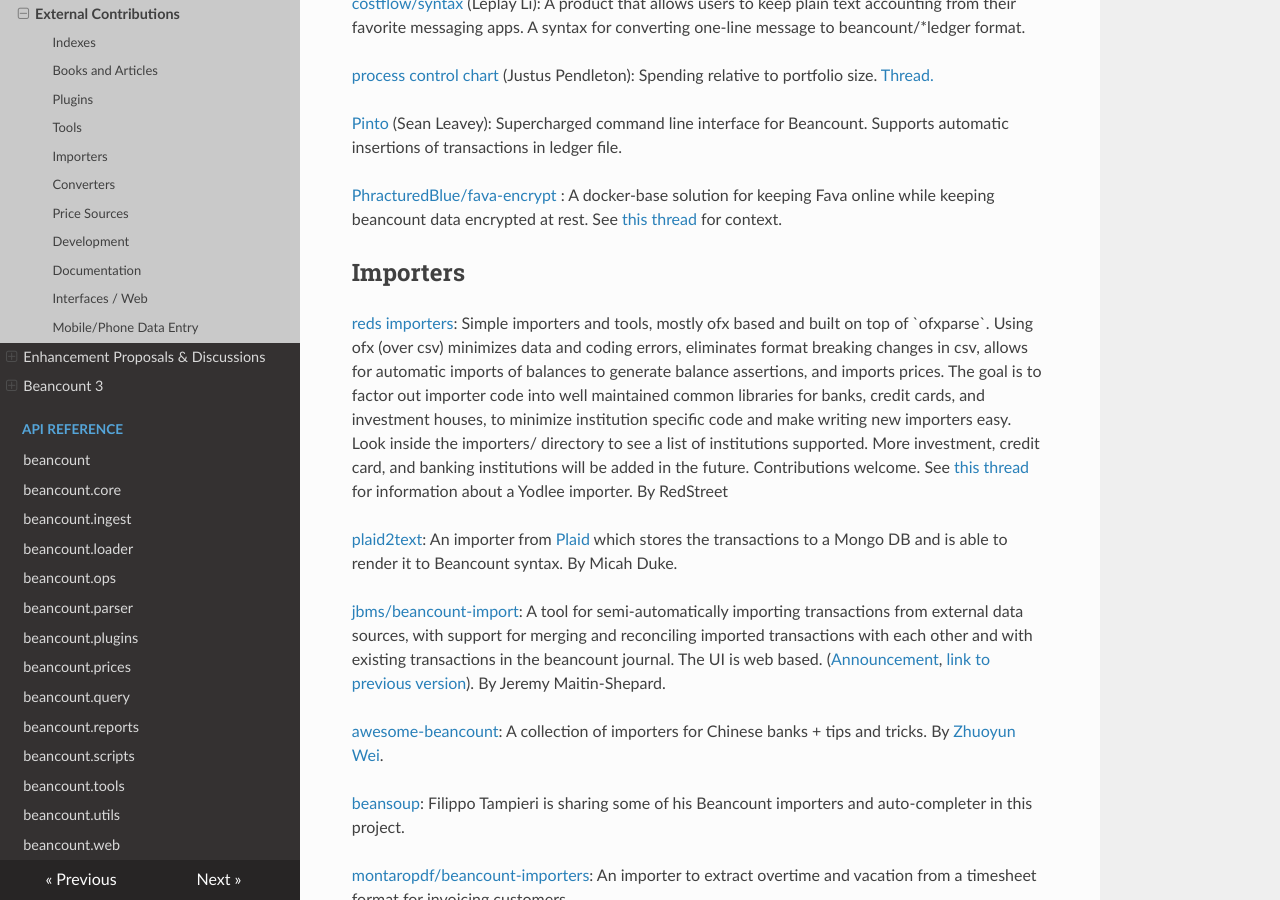
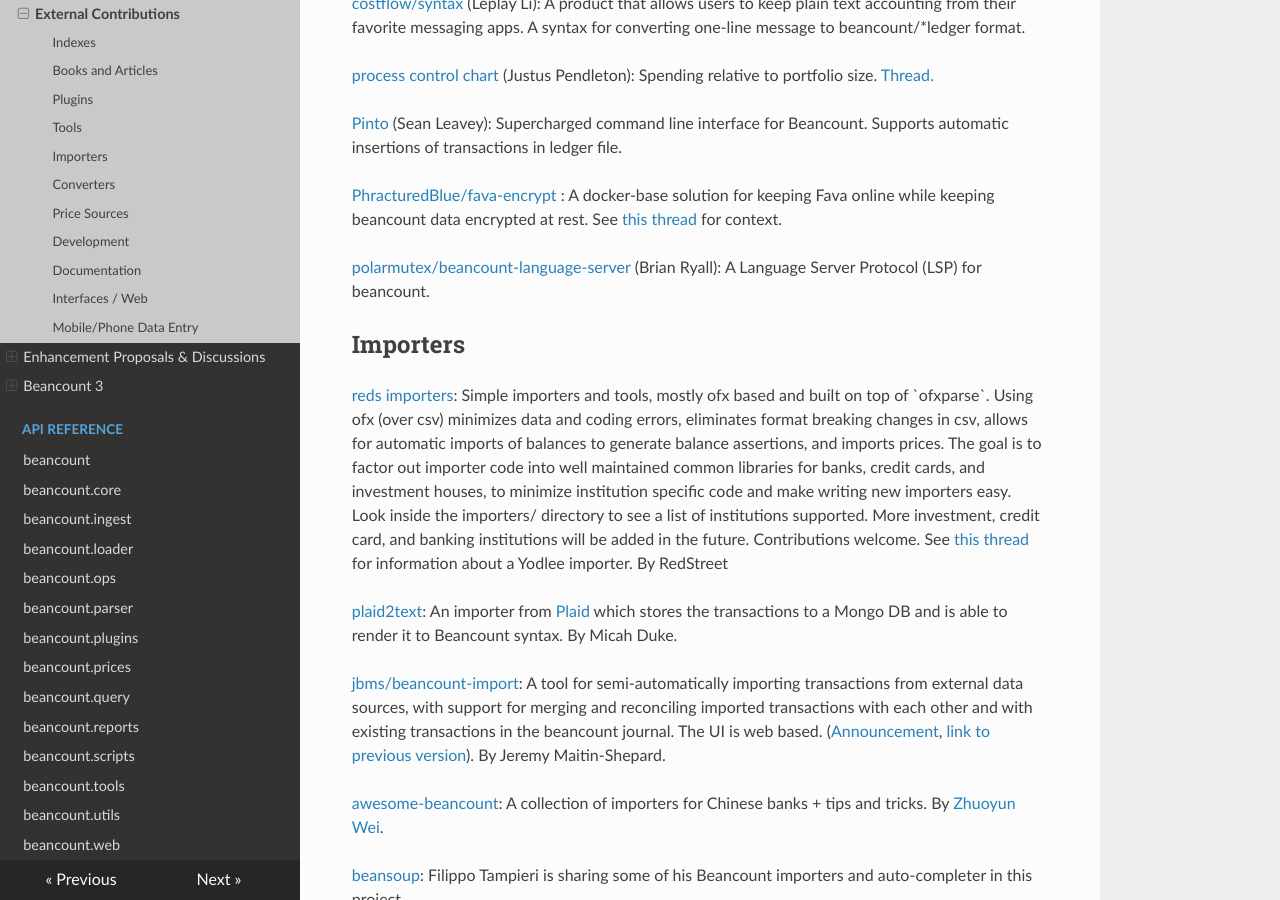
Before and after one commit to beancount/docs, an MkDocs documentation site: the page built from docs/external_contributions.md, in a window 1280 px wide and 900 px high, scrolled down 2128 px. Built offline with MkDocs 1.6.1, drawn with Linux system fonts in a browser that asks for light colours; some of the changed text lies outside the part shown.

Commit message:
update polarmutex contributions

```diff
--- a/docs/external_contributions.md
+++ b/docs/external_contributions.md
@@ -74,6 +74,8 @@
 [<span class="underline">Pinto</span>](https://pypi.org/project/pinto/) (Sean Leavey): Supercharged command line interface for Beancount. Supports automatic insertions of transactions in ledger file.
 
 [<span class="underline">PhracturedBlue/fava-encrypt</span>](https://github.com/PhracturedBlue/fava-encrypt) : A docker-base solution for keeping Fava online while keeping beancount data encrypted at rest. See [<span class="underline">this thread</span>](https://groups.google.com/d/msgid/beancount/ece6f424-a86b-4e6d-8ecc-4e05c8e74373n%40googlegroups.com?utm_medium=email&utm_source=footer) for context.
+
+[<span class="underline">polarmutex/beancount-language-server</span>](https://github.com/polarmutex/beancount-language-server) (Brian Ryall): A Language Server Protocol (LSP) for beancount.
 
 Importers<a id="importers"></a>
 -------------------------------
@@ -155,7 +157,7 @@
 
 [<span class="underline">Py3k type annotations</span>](https://github.com/yegle/beancount-type-stubs): Yuchen Ying is implementing python3 type annotations for Beancount.
 
-[<span class="underline">bryall/tree-sitter-beancount</span>](https://github.com/bryall/tree-sitter-beancount) (Bryan Ryall): A tree-sitter parser for the beancount syntax.
+[<span class="underline">polarmutex/tree-sitter-beancount</span>](https://github.com/polarmutex/tree-sitter-beancount) (Bryan Ryall): A tree-sitter parser for the beancount syntax.
 
 Documentation<a id="documentation"></a>
 ---------------------------------------
@@ -183,7 +185,7 @@
 
 [<span class="underline">Fava Miler</span>](https://github.com/redstreet/fava_miler) (RedStreet): Airline miles and rewards points: expiration and value reporting.
 
-[<span class="underline">Fava Envelope</span>](https://github.com/bryall/fava-envelope) (Brian Ryall): A beancount fava extension to add an envelope budgeting capability to fava and beancount. It is developed as a Fava plugin and CLI.
+[<span class="underline">Fava Envelope</span>](https://github.com/polarmutex/fava-envelope) (Brian Ryall): A beancount fava extension to add an envelope budgeting capability to fava and beancount. It is developed as a Fava plugin and CLI.
 
 [<span class="underline">scauligi/refried</span>](https://github.com/scauligi/refried) (Sunjay Cauligi): An envelope budgeting plugin for Fava, inspired by YNAB: all expense accounts become individual budgeting categories, budgeting is carried out using transactions to these accounts, and the plugin automaticallyapplies a tag to all rebudget transactions so they can easily be filtered out. Provides budget and account views like YNAB.
 
```
